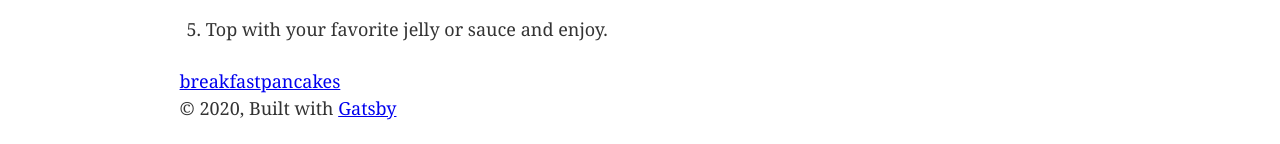
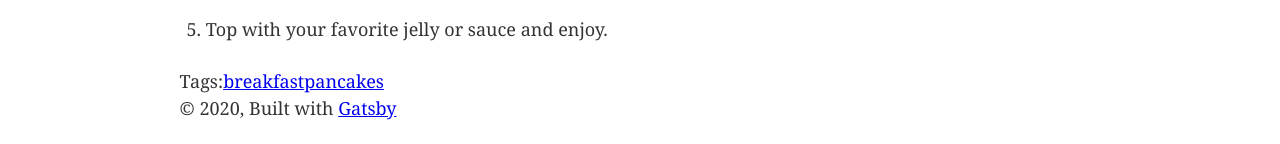
Before and after one commit to darthbob88/bowhay-cookbook, a Gatsby site: page /recipes/marks-pancakes in a window 1280 px wide. Shown: the part 872-1016 px from the top of the page. Built offline with nearby package versions, Linux system fonts and the light colour scheme; Gatsby itself is replaced by a stand-in of ours.

Commit message:
Minor fix to the tags listing.

```diff
--- a/src/templates/blogTemplate.js
+++ b/src/templates/blogTemplate.js
@@ -8,7 +8,7 @@ export default function Template({
 }) {
   const { markdownRemark } = data // data.markdownRemark holds your post data
   const { frontmatter, html } = markdownRemark
-  const {tags} = frontmatter;
+  const { tags } = frontmatter
   return (
     <Layout>
       <div className="blog-post-container">
@@ -17,7 +17,12 @@ export default function Template({
             className="blog-post-content"
             dangerouslySetInnerHTML={{ __html: html }}
           />
-          <footer>{tags.map(singleTag => <Link to={`/tags/${kebabCase(singleTag)}/`}>{singleTag}</Link>)}</footer>
+          <footer>
+            Tags:
+            {tags.map(singleTag => (
+              <Link to={`/tags/${kebabCase(singleTag)}/`}>{singleTag}</Link>
+            ))}
+          </footer>
         </div>
       </div>
     </Layout>
```
